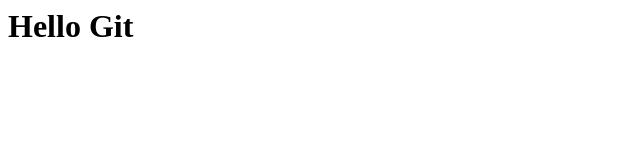
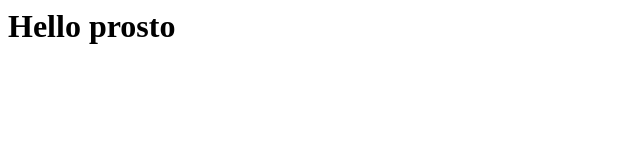
Before and after one commit to sls88/GitTutorial, a plain HTML site: page index.html in a window 1280 px wide. Shown: the whole page, without its empty margins (0-640 px from the left). Drawn offline with Linux system fonts and the light colour scheme.

Commit message:
Wrong Commit

```diff
--- a/index.html
+++ b/index.html
@@ -1 +1 @@
-<h1>Hello Git</h1>
+<h1>Hello prosto</h1>
```
